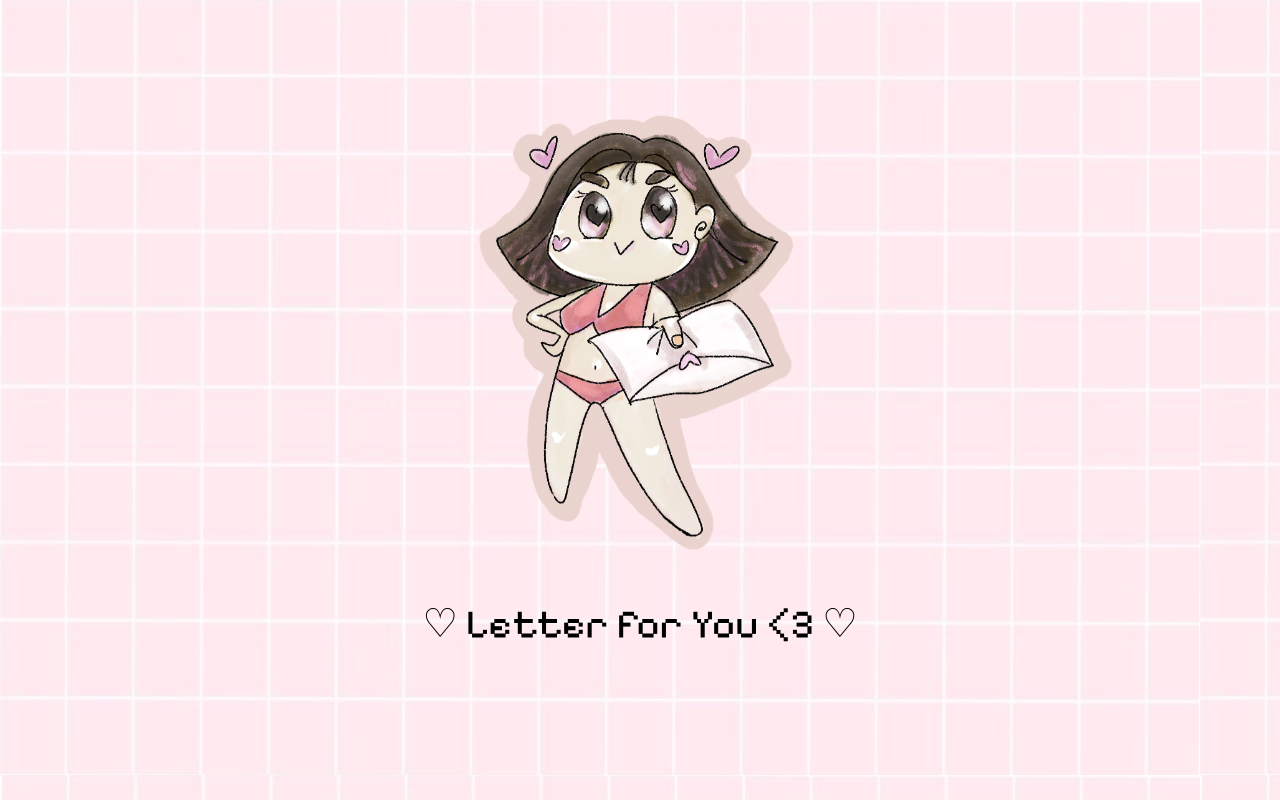
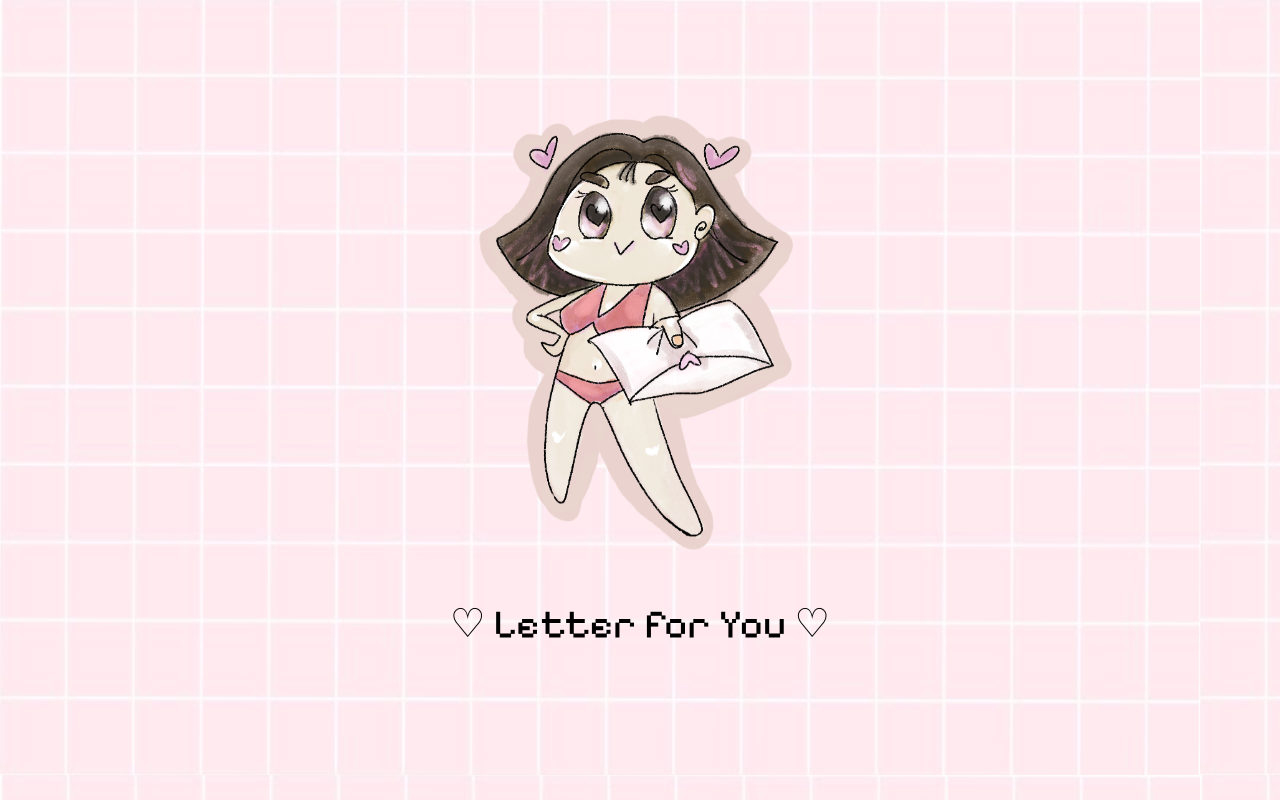
Before and after one commit to xinrandesigns-arch/valentine-ask-grant, a plain HTML site: page index.html in a window 1280 px wide. Drawn offline with Linux system fonts and the light colour scheme; a web font is replaced by a local one.

Commit message:
Update index.html

```diff
--- a/index.html
+++ b/index.html
@@ -18,7 +18,7 @@
     <!-- Envelope Screen -->
     <div id="envelope-container">
       <img src="herestheletter.png" alt="Hmph xinran" id="envelope" />
-      <p>♡ Letter for You <3  ♡</p>
+      <p>♡ Letter for You ♡</p>
     </div>
 
     <!-- Letter Screen -->
```
